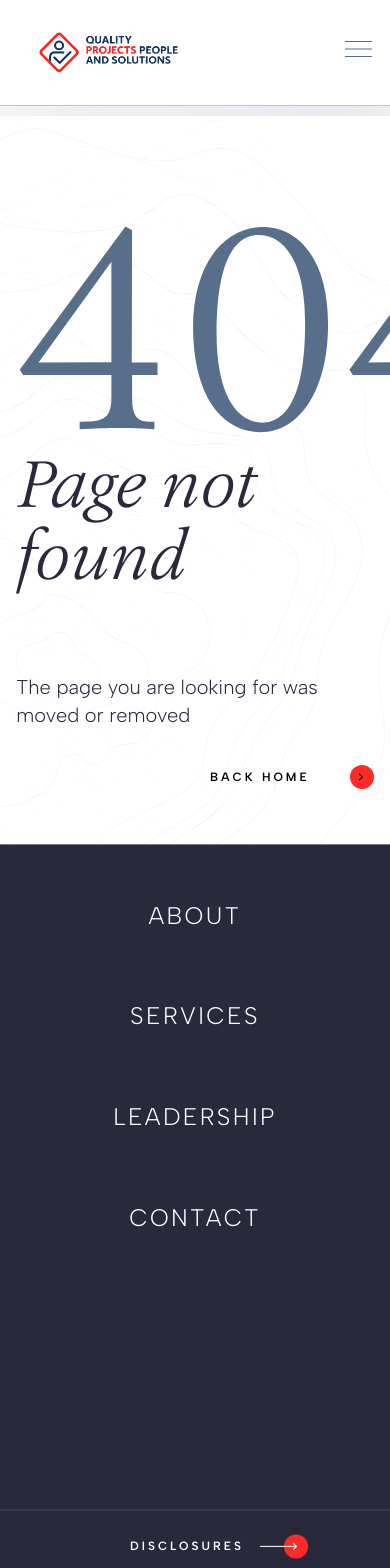
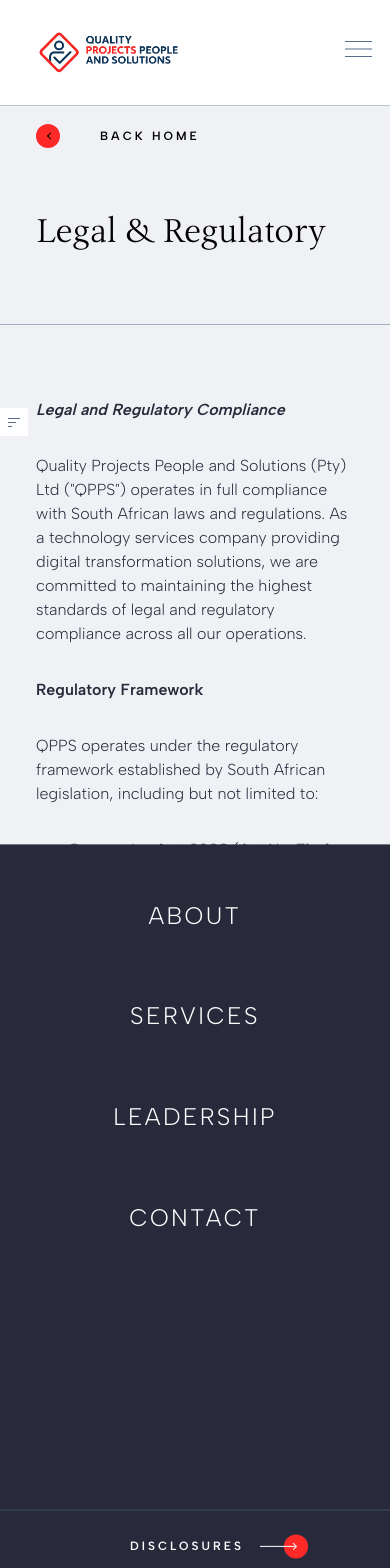
Before and after one commit to KodeKenobi/qpps-website, a Next.js app: page /disclosures/legal-regulatory in a window 390 px wide. Before the commit this address had no page. Shown: the top 1568 px of the page. Before the commit the page ends 1134 px from the top, so only its background shows below. Built offline with nearby package versions, Linux system fonts and the light colour scheme; a small style sheet from the web is missing.

Commit message:
Fix mobile menu disclosures 404 - Add missing legal-regulatory page

```diff
--- /dev/null
+++ b/src/app/disclosures/legal-regulatory/page.tsx
@@ -0,0 +1,102 @@
+"use client";
+
+import DisclosureLayout from "@/sections/disclosures/DisclosureLayout";
+
+export default function LegalRegulatoryPage() {
+  return (
+    <DisclosureLayout
+      title={"Legal & Regulatory"}
+      slug={"legal-regulatory"}
+    >
+      <p className="italic">
+        <strong>Legal and Regulatory Compliance</strong>
+      </p>
+      <p>
+        Quality Projects People and Solutions (Pty) Ltd ("QPPS") operates in full
+        compliance with South African laws and regulations. As a technology
+        services company providing digital transformation solutions, we are
+        committed to maintaining the highest standards of legal and regulatory
+        compliance across all our operations.
+      </p>
+      <p>
+        <strong>Regulatory Framework</strong>
+      </p>
+      <p>
+        QPPS operates under the regulatory framework established by South African
+        legislation, including but not limited to:
+      </p>
+      <ul className="list-disc pl-8">
+        <li>Companies Act, 2008 (Act No. 71 of 2008)</li>
+        <li>Protection of Personal Information Act, 2013 (POPIA)</li>
+        <li>Electronic Communications and Transactions Act, 2002</li>
+        <li>Cybercrimes Act, 2020</li>
+        <li>Broad-Based Black Economic Empowerment Act, 2003</li>
+        <li>Labour Relations Act, 1995</li>
+        <li>Employment Equity Act, 1998</li>
+      </ul>
+      <p>
+        <strong>Licensing and Certifications</strong>
+      </p>
+      <p>
+        QPPS maintains all necessary business licenses and registrations required
+        for operation in South Africa. Our team holds internationally recognized
+        certifications including ITIL v3, Cisco, Microsoft Certified Solutions
+        Associate, Fortinet NSE 4, VMware, and AWS certifications, ensuring
+        compliance with industry standards and best practices.
+      </p>
+      <p>
+        <strong>Data Protection Compliance</strong>
+      </p>
+      <p>
+        In accordance with POPIA, QPPS implements comprehensive data protection
+        measures to safeguard personal information. We maintain strict data
+        security protocols, conduct regular privacy impact assessments, and ensure
+        all data processing activities comply with South African data protection
+        requirements.
+      </p>
+      <p>
+        <strong>Cybersecurity Compliance</strong>
+      </p>
+      <p>
+        Our cybersecurity services are delivered in compliance with the
+        Cybercrimes Act and international cybersecurity standards. We maintain
+        robust security frameworks and incident response procedures to protect
+        client data and systems from cyber threats.
+      </p>
+      <p>
+        <strong>B-BBEE Compliance</strong>
+      </p>
+      <p>
+        QPPS is committed to contributing to South Africa's transformation agenda
+        through our B-BBEE initiatives. We actively support local economic
+        development, skills transfer, and empowerment programs that align with
+        national transformation objectives.
+      </p>
+      <p>
+        <strong>Professional Standards</strong>
+      </p>
+      <p>
+        All QPPS services are delivered in accordance with professional standards
+        and ethical guidelines. We maintain professional indemnity insurance and
+        adhere to industry best practices in project delivery, client
+        confidentiality, and service quality.
+      </p>
+      <p>
+        <strong>Regulatory Updates</strong>
+      </p>
+      <p>
+        QPPS maintains awareness of regulatory changes and updates our compliance
+        procedures accordingly. We conduct regular compliance reviews and training
+        to ensure continued adherence to all applicable laws and regulations.
+      </p>
+      <p>
+        For specific regulatory inquiries or compliance documentation, please
+        contact our legal and compliance team at{" "}
+        <a href="mailto:abongile@qpp.co.za" className="text-gold underline">
+          abongile@qpp.co.za
+        </a>
+        .
+      </p>
+    </DisclosureLayout>
+  );
+}
```
